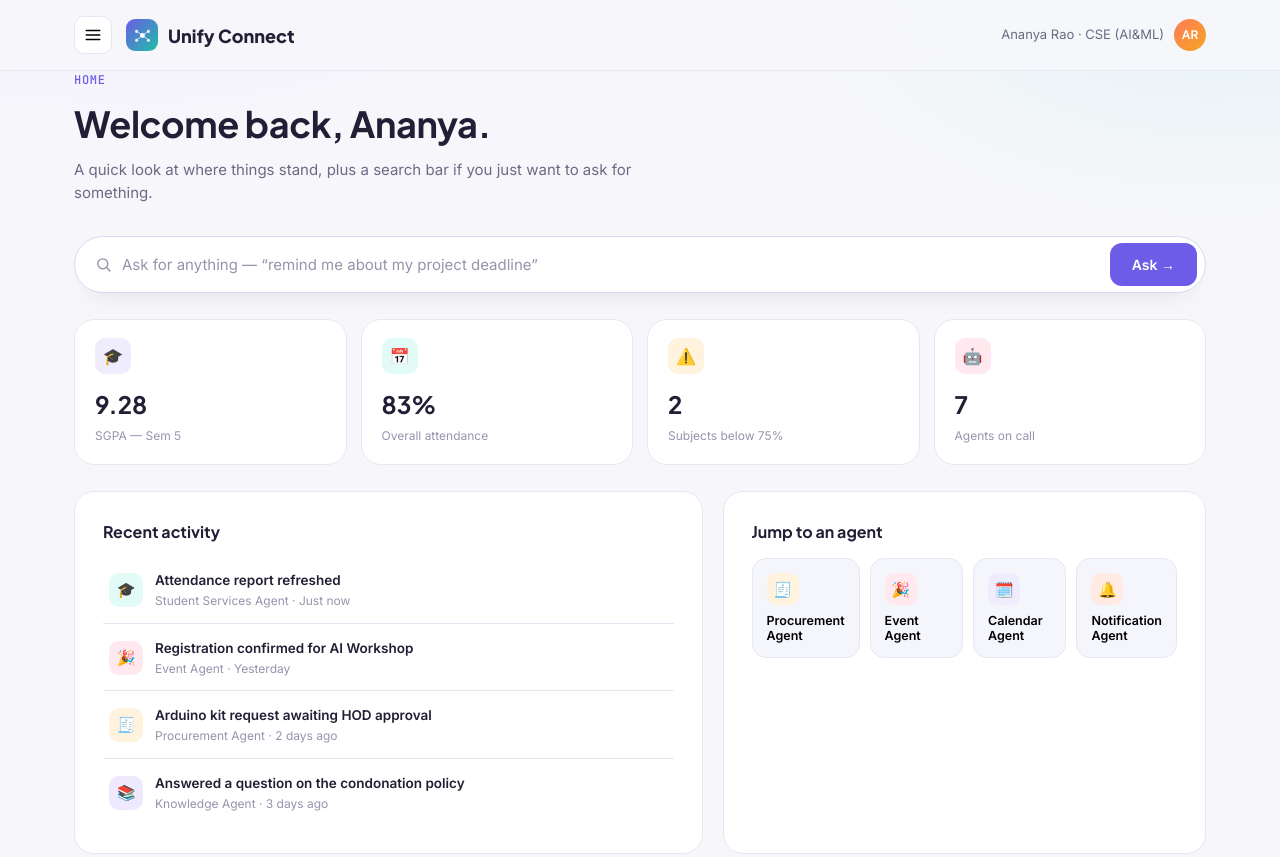
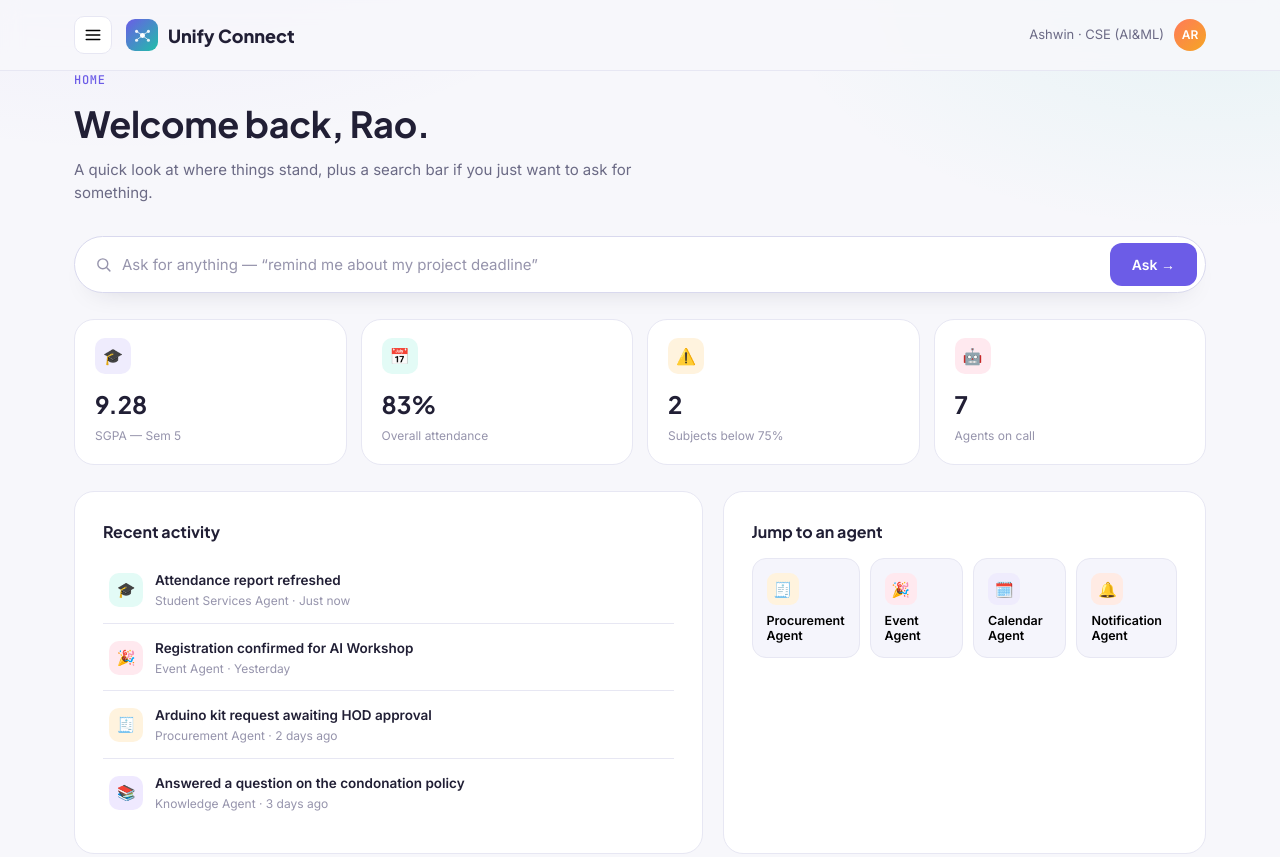
Before and after one commit to dashwingoud2309-art/unify, a plain HTML site: page index.html in a window 1280 px wide. Shown: the top 857 px of the page. Drawn offline with Linux system fonts and the light colour scheme.

Commit message:
Update student name from Ananya Rao to Ashwin

```diff
--- a/index.html
+++ b/index.html
@@ -297,7 +297,7 @@
    "Connect a Database" tab and README.md for a worked example. */
 const DataService = {
   getStudent(){
-    return { name:"Ananya Rao", roll:"20B91A0512", branch:"CSE (AI & ML)", year:"3rd Year", section:"B" };
+    return { name:" Rao", roll:"20B91A0512", branch:"CSE (AI & ML)", year:"3rd Year", section:"B" };
   },
   getResults(semester){
     const data = {
@@ -645,7 +645,7 @@ function renderHome(){
   }).join("");
 
   return `
-    ${pageHead("Home", `Welcome back, ${student.name.split(" ")[0]}.`, "A quick look at where things stand, plus a search bar if you just want to ask for something.")}
+    ${pageHead("Home", `Welcome back, ${student.name.split("Ashwin")[0]}.`, "A quick look at where things stand, plus a search bar if you just want to ask for something.")}
     <div class="home-search">
       <svg viewBox="0 0 24 24" fill="none" stroke="currentColor" stroke-width="2" stroke-linecap="round"><circle cx="11" cy="11" r="7"/><line x1="21" y1="21" x2="16.65" y2="16.65"/></svg>
       <input id="home-search-input" type="text" placeholder="Ask for anything — “remind me about my project deadline”" value="${escapeHtml(STATE.homeSearch)}" />
@@ -955,7 +955,7 @@ function renderNav(){
           <div class="brand"><span class="mark">${LOGO_SVG}</span>Unify Connect</div>
         </div>
         <div class="nav-user">
-          <span>Ananya Rao · CSE (AI&amp;ML)</span>
+          <span>Ashwin · CSE (AI&amp;ML)</span>
           <div class="avatar">AR</div>
         </div>
       </div>
```
